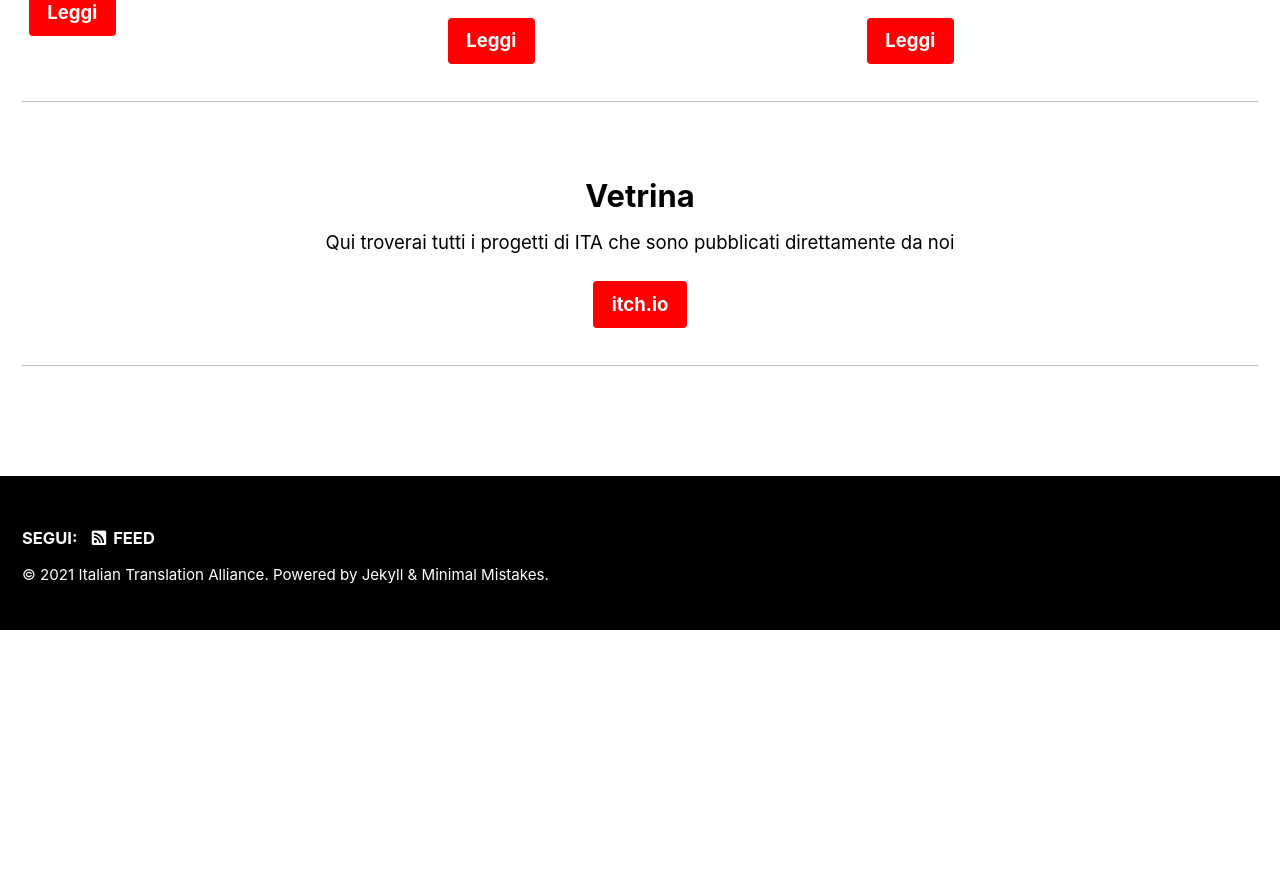
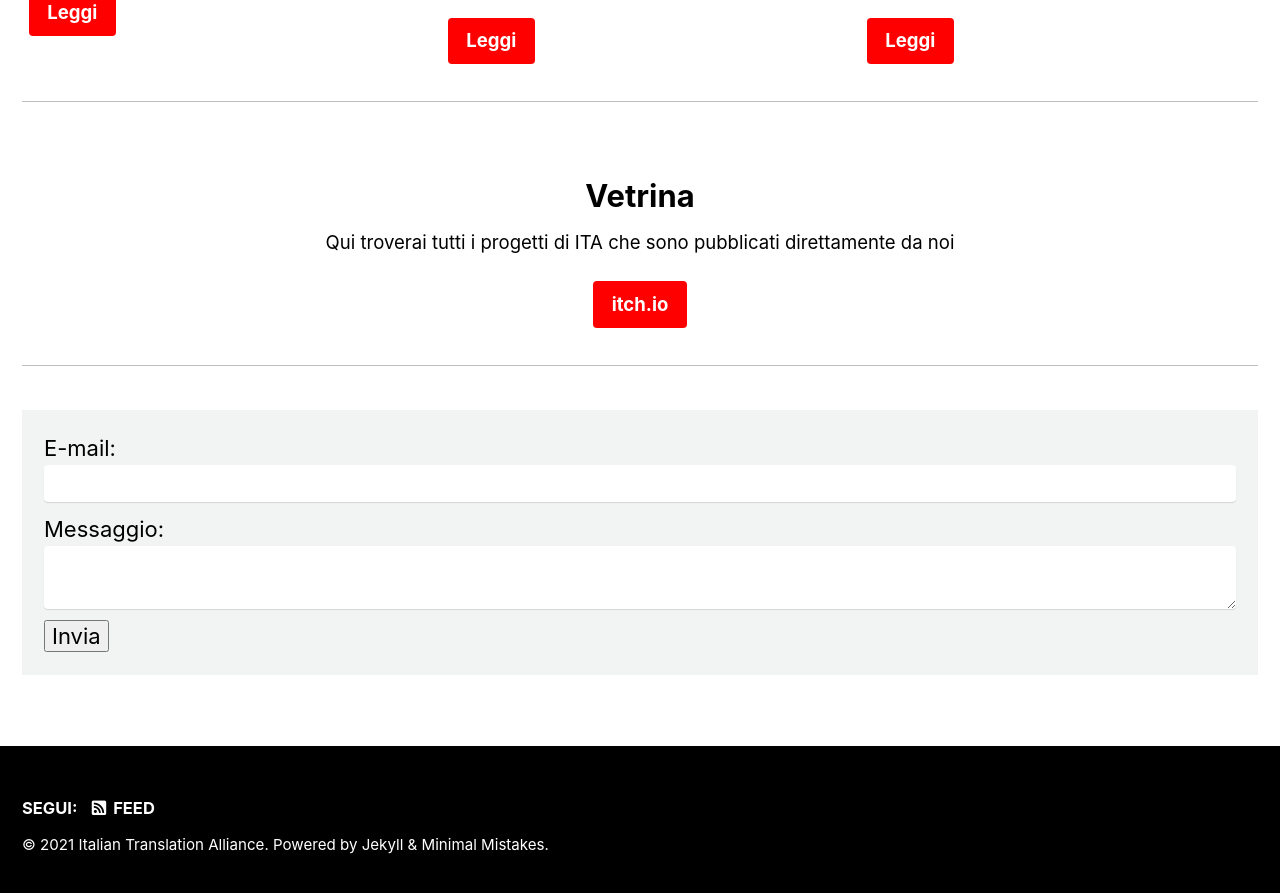
Before and after one commit to Italian-Translation-Alliance/italian-translation-alliance.github.io, a Jekyll site: the page built from index.html, in a window 1280 px wide and 900 px high, scrolled down 815 px. Shown: the top 893 px of the window. Built offline with Jekyll 4.4.1, drawn with Linux system fonts in a browser that asks for light colours; cached includes are drawn as plain includes; the list of posts is cut into pages by our own code; comment, search, counter and statistics services are not loaded; before the commit the page ends 1445 px from its top, so only the background shows below that.

Commit message:
Update index.html

```diff
--- a/index.html
+++ b/index.html
@@ -63,3 +63,23 @@ feature_row2:
 <!-- {% include feature_row id="feature_row3" type="right" %} -->
 
 <!-- {% include feature_row id="feature_row4" type="center" %} -->
+
+<!-- modify this form HTML and place wherever you want your form -->
+
+<form
+  action="https://formspree.io/f/mnqlvlgv"
+  method="POST"
+>
+  <label>
+    E-mail:
+    <input type="email" name="_replyto">
+  </label>
+  <label>
+    Messaggio:
+    <textarea name="message"></textarea>
+  </label>
+
+  <!-- your other form fields go here -->
+
+  <button type="submit">Invia</button>
+</form>
```
